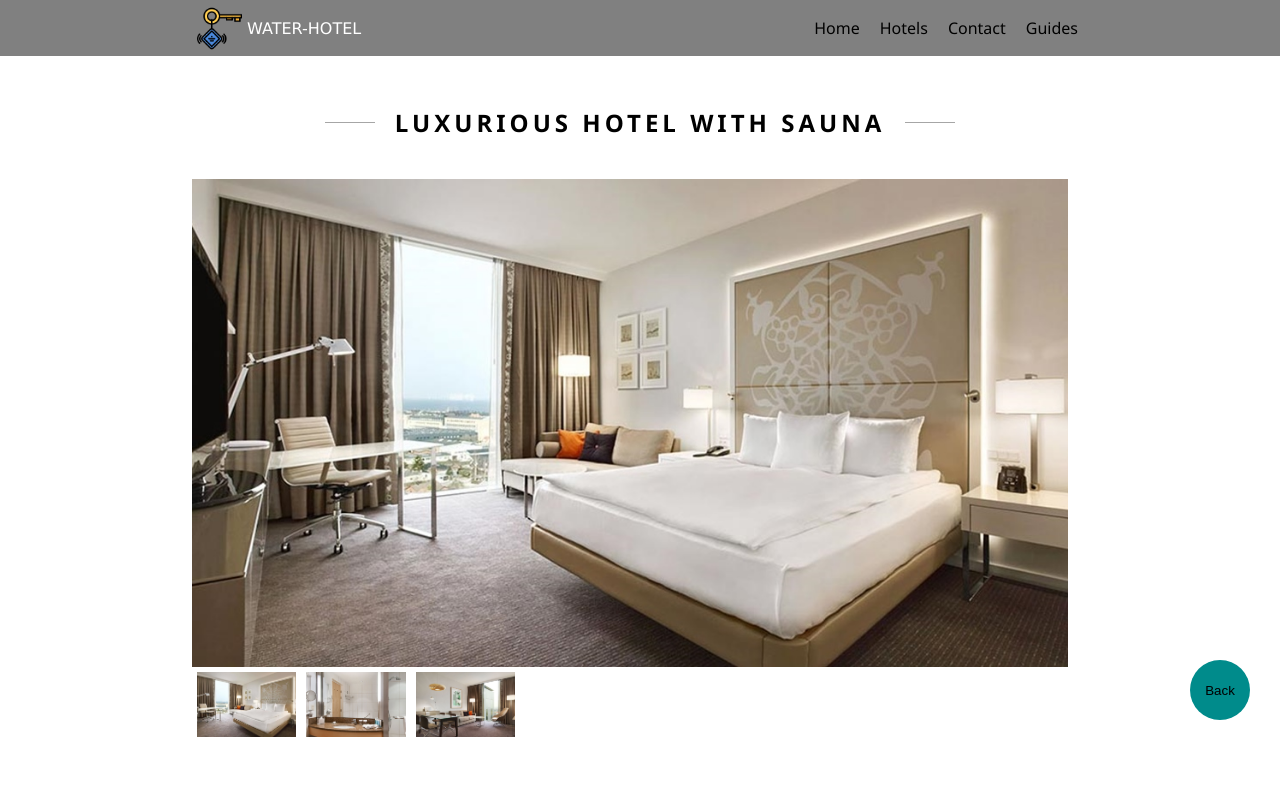
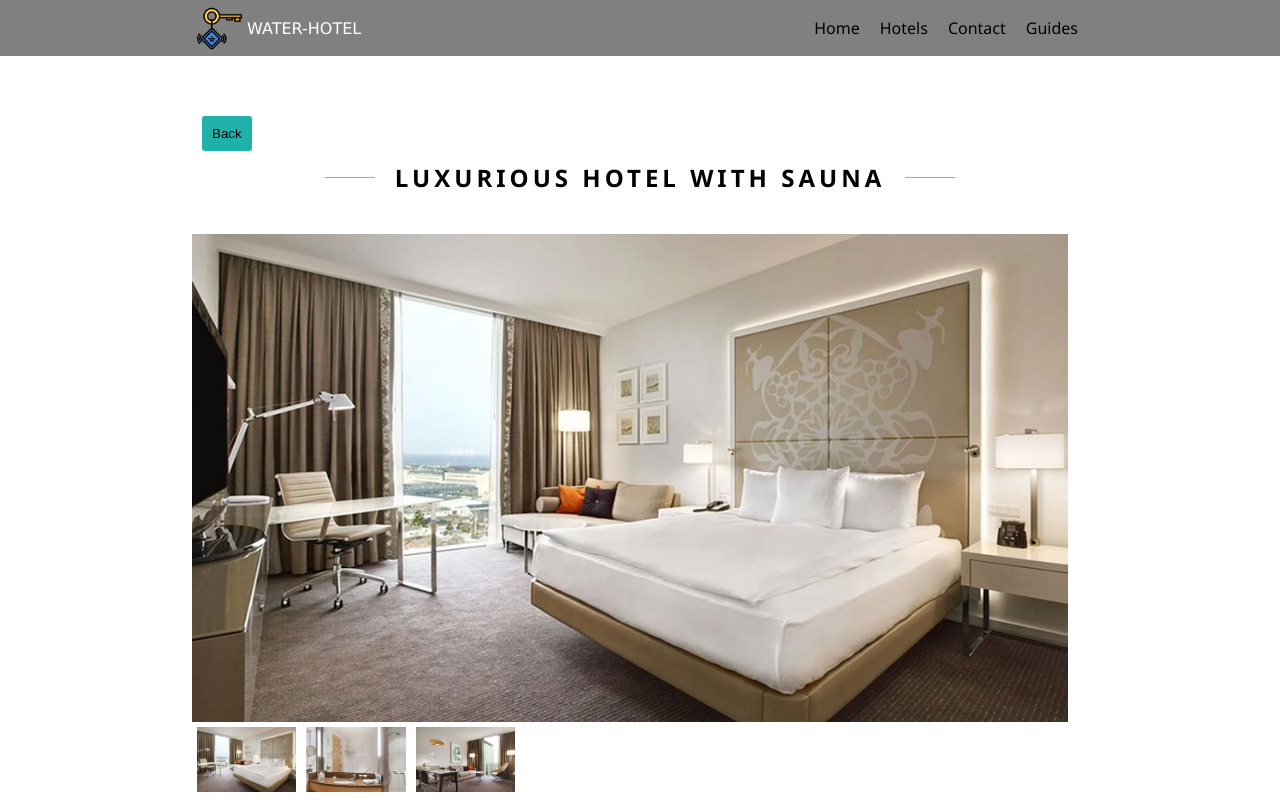
Before and after one commit to klauza/bhutan-hotel-app, a React (Create React App) app: page /hotel/0 in a window 1280 px wide. Shown: the top 800 px of the page. Built offline with nearby package versions, Linux system fonts and the light colour scheme.

Commit message:
reservation component edit

```diff
--- a/src/components/pages/Hotels-children/HotelCard.js
+++ b/src/components/pages/Hotels-children/HotelCard.js
@@ -77,7 +77,7 @@ const CardBodyLeft = styled.div`
   }
 `;
 const CardBodyMid = styled.div`
-width: 100%;
+  width: 100%;
   position: relative;
   display: flex; flex-direction: column;
   justify-items: center;
@@ -91,6 +91,15 @@ width: 100%;
   }
   button{
     margin-bottom: 15px;
+  }
+  a > button{
+    background: green;
+    color: white;
+    width: 120px;
+    &:hover{
+      background: rgb(0, 112, 0);
+      box-shadow: 0px 0px 3px 0px rgba(0,0,0,0.75);
+    }
   }
 `;
 const CardBodyRight = styled.div`
--- a/src/components/pages/Hotels-children/HotelDetails.js
+++ b/src/components/pages/Hotels-children/HotelDetails.js
@@ -11,7 +11,6 @@ const history = createBrowserHistory();
 const Header = styled.h2`
   width: 100%;
   text-align: center;
-  margin-top: 50px;
   display: flex; flex-direction: row; justify-content: center;
   letter-spacing: 4px;
   &::before, &::after{
@@ -22,14 +21,6 @@ const Header = styled.h2`
     background: rgba(0,0,0,0.35);
     align-self: center;
   }
-`;
-const Button = styled.button`
-  position: absolute;
-  right: 30px;
-  width: 60px; height: 60px;
-  border: 0; border-radius: 50%;
-  :active, :focus{outline: 0;}
-  :active{border: 1px solid red;}
 `;
 
 const ReservationButton = styled.button`
@@ -51,9 +42,15 @@ const Questions = styled.div`
   text-align: center;
   margin: 15px 0;
 `;
-const BackButton = styled(Button)`
-  bottom: 80px;
-  background: darkcyan;
+const BackButton = styled.button`
+  margin: 60px 10px 10px 10px;
+  background: lightseagreen;
+  border: 0; border-radius: 3px;
+  padding: 10px;
+  &:hover{
+    cursor: pointer;
+    background-color: rgb(36, 207, 199);
+  }
 `;
 // styles-end
 
@@ -90,6 +87,13 @@ const HotelDetails = (props) => {
   if(thisHotel){
     return(
       <Wrapper>
+        {reloadBtn
+          ?
+          <BackButton onClick={goBackReload}>Back</BackButton>
+          :
+          <BackButton onClick={goBackFunction}>Back</BackButton>
+        }
+
         <Header>{thisHotel.name.toUpperCase()}</Header>
 
         <ThumbnailGallery features={thisHotel.features} images={thisHotel.img} />
@@ -104,13 +108,6 @@ const HotelDetails = (props) => {
         </ReservationButton>
         <Questions><p>In case you would have any questions <br/> call: 02329322394</p></Questions>
 
-        {reloadBtn
-          ?
-          <BackButton onClick={goBackReload}>Back</BackButton>
-          :
-          <BackButton onClick={goBackFunction}>Back</BackButton>
-        }
-
       </Wrapper>
     )
 
--- a/src/components/pages/Hotels-children/HotelReservation.js
+++ b/src/components/pages/Hotels-children/HotelReservation.js
@@ -1,9 +1,29 @@
 import React from 'react';
-
 import { createBrowserHistory } from 'history';
-const history = createBrowserHistory();
+import styled from 'styled-components';
+import {Wrapper} from '../../layout/Elements';
 
 
+
+// STYLES
+const Title = styled.div`
+  text-align: center;
+  font-size: 1.25rem;
+  font-weight: 700;
+`;
+const Button = styled.button`
+    margin: 60px 10px 10px 10px;
+    background: lightseagreen;
+    border: 0; border-radius: 3px;
+    padding: 10px;
+    &:hover{
+      cursor: pointer;
+      background-color: rgb(36, 207, 199);
+    }
+`;
+// end-styles
+
+const history = createBrowserHistory();
 const HotelReservation = (props) => {
 
   try{
@@ -22,12 +42,12 @@ const HotelReservation = (props) => {
 
   if(thisHotel ){
     return (
-      <div>
-        MAP <br/>
-        hotel reservation page <br/>
-        You are going to make a reservation on {thisHotel.name}
-        <button onClick={goBackFunction}>Back</button>
-      </div>
+      <Wrapper>
+        <Button onClick={goBackFunction}>Back</Button>
+        <Title>
+          You are going to make a reservation on {thisHotel.name}
+        </Title>
+      </Wrapper>
     )
   } else {
     return ( <div>
```
